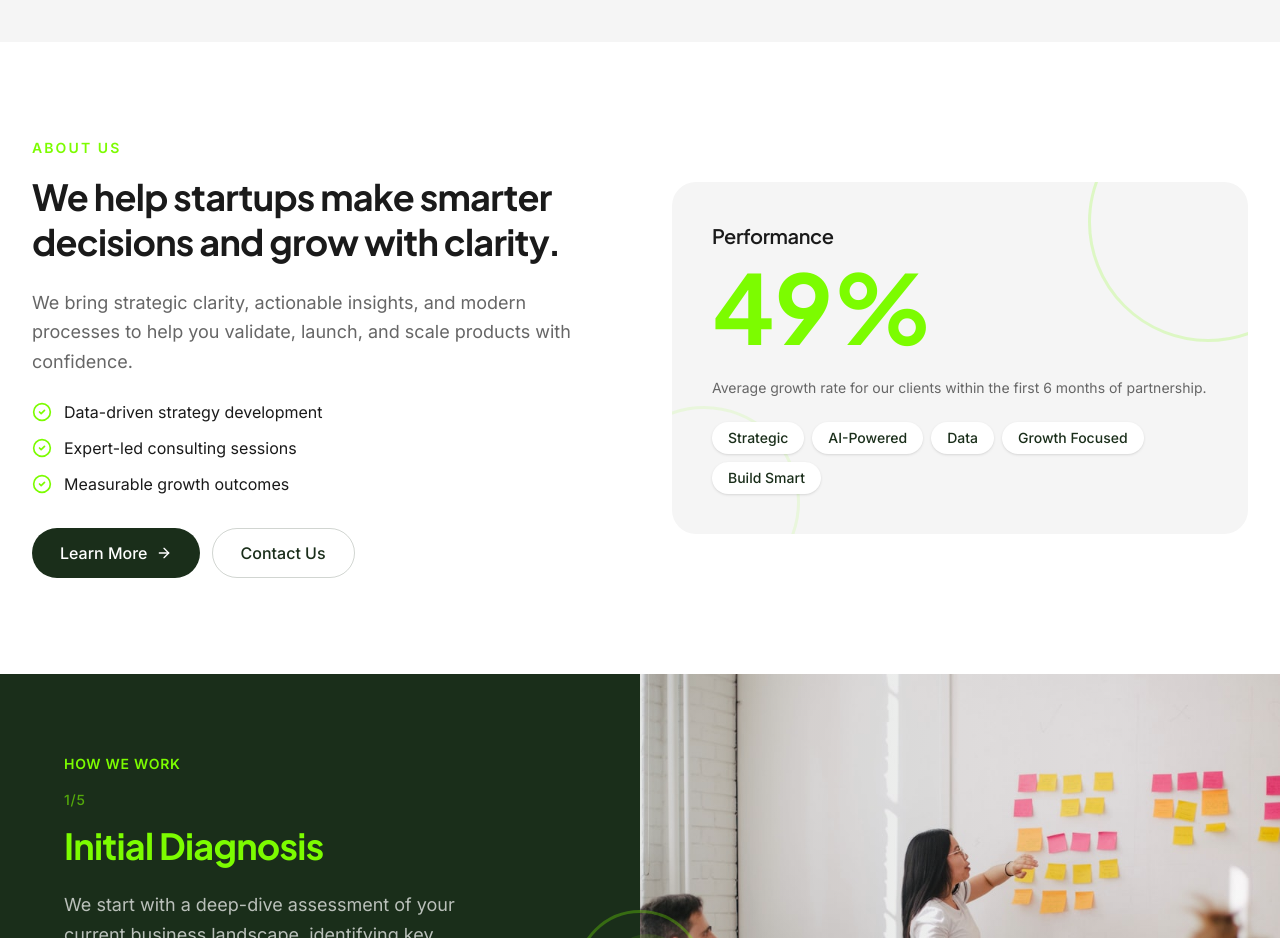
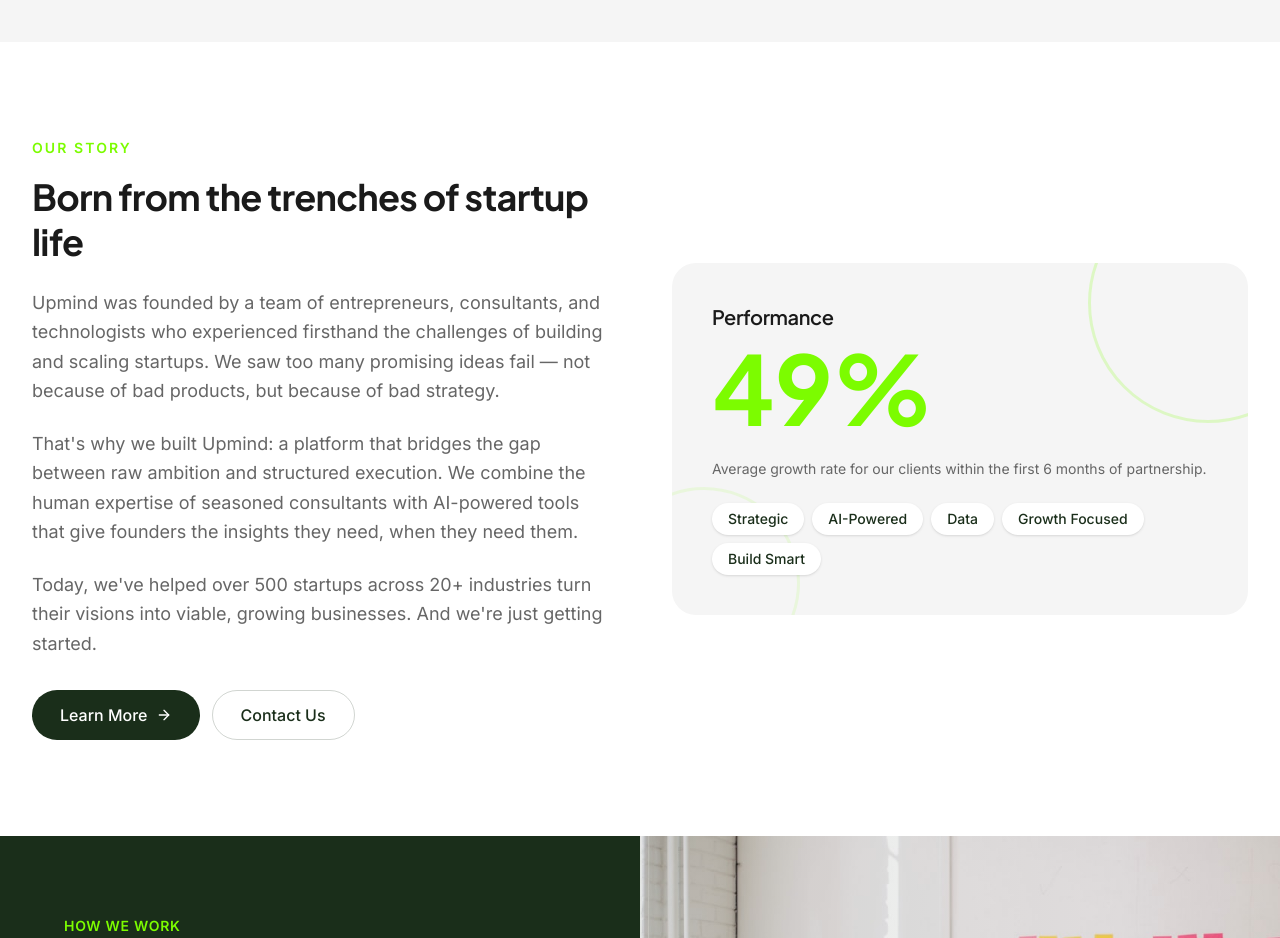
Before and after one commit to usmanmi7/upmind, a Next.js app: page / in a window 1280 px wide. Shown: the part 2840-3778 px from the top of the page. Built offline with nearby package versions, Linux system fonts and the light colour scheme; no server answers.

Commit message:
About landing: updated left side with Our Story content, kept right Performance card

```diff
--- a/src/components/About.tsx
+++ b/src/components/About.tsx
@@ -3,7 +3,7 @@
 import { motion } from 'framer-motion';
 import { useInView } from 'framer-motion';
 import { useRef } from 'react';
-import { ArrowRight, CheckCircle2 } from 'lucide-react';
+import { ArrowRight } from 'lucide-react';
 import Link from 'next/link';
 
 export default function About() {
@@ -11,11 +11,6 @@
   const isInView = useInView(ref, { once: true, margin: '-50px' });
 
   const tags = ['Strategic', 'AI-Powered', 'Data', 'Growth Focused', 'Build Smart'];
-  const highlights = [
-    'Data-driven strategy development',
-    'Expert-led consulting sessions',
-    'Measurable growth outcomes',
-  ];
 
   return (
     <section className="bg-white py-16 sm:py-20 lg:py-24">
@@ -28,25 +23,27 @@
             transition={{ duration: 0.7 }}
           >
             <span className="text-[#7CFC00] text-sm font-semibold tracking-[0.15em] uppercase mb-4 block">
-              ABOUT US
+              OUR STORY
             </span>
             <h2 className="text-2xl sm:text-3xl lg:text-4xl font-bold text-[#1A1A1A] mb-6 leading-tight">
-              We help startups make smarter decisions and grow with clarity.
+              Born from the trenches of startup life
             </h2>
             <p className="text-[#666666] text-base sm:text-lg leading-relaxed mb-6">
-              We bring strategic clarity, actionable insights, and modern processes
-              to help you validate, launch, and scale products with confidence.
+              Upmind was founded by a team of entrepreneurs, consultants, and technologists
+              who experienced firsthand the challenges of building and scaling startups.
+              We saw too many promising ideas fail — not because of bad products, but
+              because of bad strategy.
             </p>
-
-            {/* Highlights */}
-            <div className="space-y-3 mb-8">
-              {highlights.map((item) => (
-                <div key={item} className="flex items-center gap-3">
-                  <CheckCircle2 className="w-5 h-5 text-[#7CFC00] shrink-0" />
-                  <span className="text-[#1A1A1A] text-sm sm:text-base">{item}</span>
-                </div>
-              ))}
-            </div>
+            <p className="text-[#666666] text-base sm:text-lg leading-relaxed mb-6">
+              That&apos;s why we built Upmind: a platform that bridges the gap between raw
+              ambition and structured execution. We combine the human expertise of seasoned
+              consultants with AI-powered tools that give founders the insights they need,
+              when they need them.
+            </p>
+            <p className="text-[#666666] text-base sm:text-lg leading-relaxed mb-8">
+              Today, we&apos;ve helped over 500 startups across 20+ industries turn their
+              visions into viable, growing businesses. And we&apos;re just getting started.
+            </p>
 
             {/* CTA Buttons */}
             <div className="flex flex-wrap gap-3">
```
